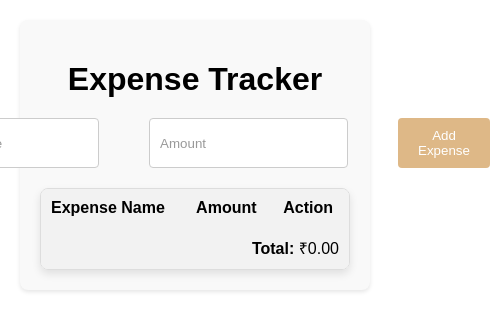
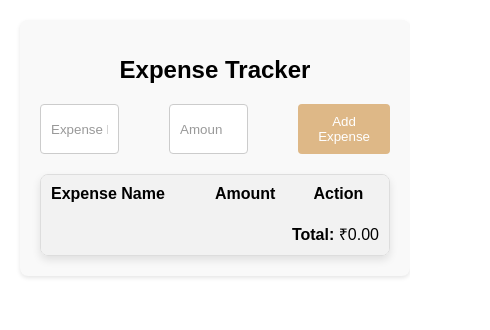
Before and after one commit to vaibhavtrivedi2002/Expense-Tracker, a plain HTML site: page index.html in a window 390 px wide. Shown: the whole page, 490 px wide, since content can reach past the window. Drawn offline with Linux system fonts and the light colour scheme.

Commit message:
Update style.css

```diff
--- a/style.css
+++ b/style.css
@@ -1,4 +1,10 @@
-/* style.css */
+html, body {
+	width: 100%;
+	height: 100%;
+	margin: 0;
+	padding: 0;
+  }
+
 body {
 	font-family: Arial, sans-serif;
 	margin: 20px;
@@ -84,3 +90,21 @@ tbody td {
 	text-align: right;
 	background-color: #f2f2f2;
 }
+.container {
+  max-width: 800px;
+  margin: 0 auto;
+}
+@media (max-width: 768px) {
+  .container {
+    max-width: 100%;
+  }
+
+  h1 {
+    font-size: 1.5rem;
+  }
+
+  input[type="text"],
+  input[type="number"] {
+    width: 100%;
+  }
+}
```
